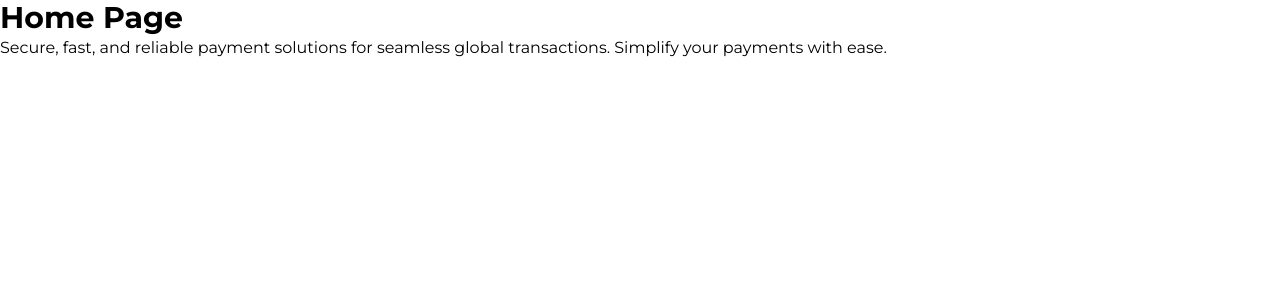
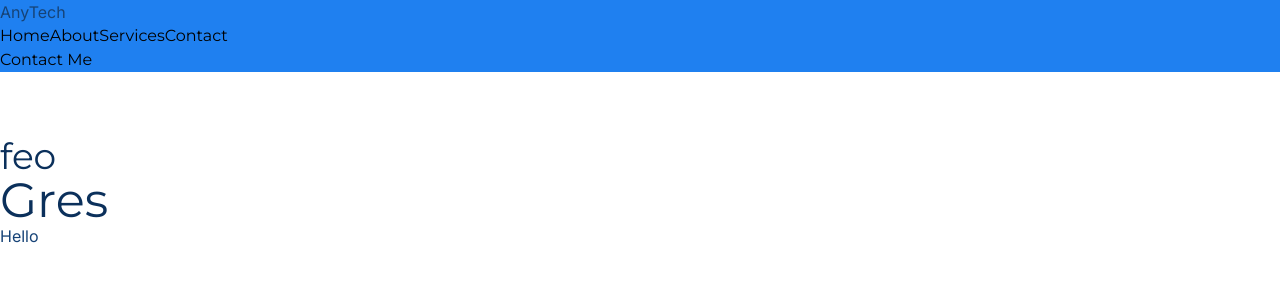
Before and after one commit to topurayhan007/any-tech, a Next.js app: page / in a window 1280 px wide. Shown: the top 300 px of the page. Built offline with nearby package versions, Linux system fonts and the light colour scheme.

Commit message:
Update: Fixed the tailwind not detecting

```diff
--- a/app/globals.css
+++ b/app/globals.css
@@ -2,17 +2,19 @@
 @tailwind components;
 @tailwind utilities;
 
-:root {
-  --background: #ffffff;
-  --foreground: #171717;
+h1 {
+  @apply text-white;
 }
 
-/* @media (prefers-color-scheme: dark) {
-  :root {
-    --background: #0a0a0a;
-    --foreground: #ededed;
-  }
-} */
+h2,
+h3 {
+  @apply text-black-main;
+}
 
-body {
+h6 {
+  @apply text-blue-main;
 }
+
+p {
+  @apply text-black-secondary font-inter;
+}
--- a/app/page.tsx
+++ b/app/page.tsx
@@ -1,6 +1,11 @@
+import HeroSection from "@/components/HeroSection";
+import Navbar from "@/components/Navbar";
+
 export default function Home() {
-  return <div>
-    <h1 className="text-3xl font-bold">Home Page</h1>
-    <p className="text-base">Secure, fast, and reliable payment solutions for seamless global transactions. Simplify your payments with ease.</p>
-  </div>;
+  return (
+    <>
+      <Navbar />
+      <HeroSection />
+    </>
+  );
 }
--- /dev/null
+++ b/components/HeroSection.tsx
@@ -0,0 +1,14 @@
+import React from "react";
+
+const HeroSection = () => {
+  return (
+    <section className="mt-10">
+      <h1 className="font-bold">HeroSection Helloo</h1>
+      <h2 className="text-4xl">feo</h2>
+      <h3 className="text-5xl">Gres</h3>
+      <p className="">Hello</p>
+    </section>
+  );
+};
+
+export default HeroSection;
--- /dev/null
+++ b/components/Navbar.tsx
@@ -0,0 +1,24 @@
+// import Image from "next/image";
+import React from "react";
+
+const Navbar = () => {
+  return (
+    <header className="bg-blue-main">
+      <nav className="container mx-auto">
+        <div className="">
+          {/* <Image src="/logo.svg" alt="Logo" width={50} height={10} /> */}
+          <p>AnyTech</p>
+        </div>
+        <ul className="flex">
+          <li className="">Home</li>
+          <li className="">About</li>
+          <li className="">Services</li>
+          <li className="">Contact</li>
+        </ul>
+        <button className="">Contact Me</button>
+      </nav>
+    </header>
+  );
+};
+
+export default Navbar;
--- a/tailwind.config.ts
+++ b/tailwind.config.ts
@@ -12,11 +12,14 @@
   "black-secondary": "#164377",
 };
 
-export default {
+const config: Config = {
   content: [
     "./app/**/*.{js,ts,jsx,tsx,mdx}",
     "./pages/**/*.{js,ts,jsx,tsx,mdx}",
     "./components/**/*.{js,ts,jsx,tsx,mdx}",
+
+    // Or if using `src` directory:
+    "./src/**/*.{js,ts,jsx,tsx,mdx}",
   ],
   theme: {
     extend: {
@@ -34,4 +37,7 @@
     },
   },
   plugins: [],
-} satisfies Config;
+};
+
+export { customColors };
+export default config;
```
